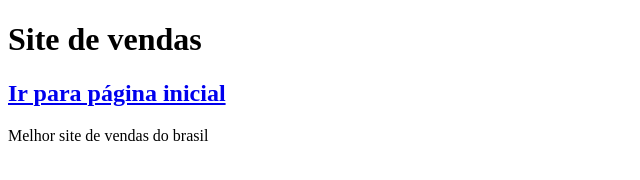
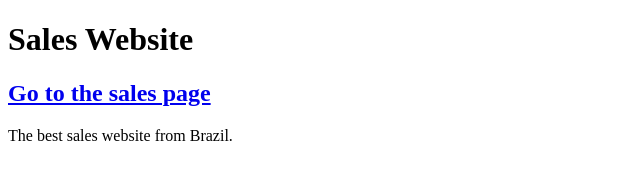
Before and after one commit to dev-nvs/primeiro-projeto, a plain HTML site: page vendas.html in a window 1280 px wide. Shown: the whole page, without its empty margins (0-640 px from the left). Drawn offline with Linux system fonts and the light colour scheme.

Commit message:
Deixei o site totalmente em inglês

```diff
--- a/vendas.html
+++ b/vendas.html
@@ -3,15 +3,15 @@
 <head>
     <meta charset="UTF-8">
     <meta name="viewport" content="width=device-width, initial-scale=1.0">
-    <title>Página de vendas</title>
+    <title>Sales page</title>
 </head>
 <body>
-    <h1>Site de vendas</h1>
+    <h1>Sales Website</h1>
     <h2>
-        <a href="index.html">Ir para página inicial</a>
+        <a href="index.html">Go to the sales page</a>
     </h2>
     <p>
-        Melhor site de vendas do brasil
+       The best sales website from Brazil.
     </p>
 </body>
 </html>
```
Also changed, not shown: index.html (+4 -4 lines).
